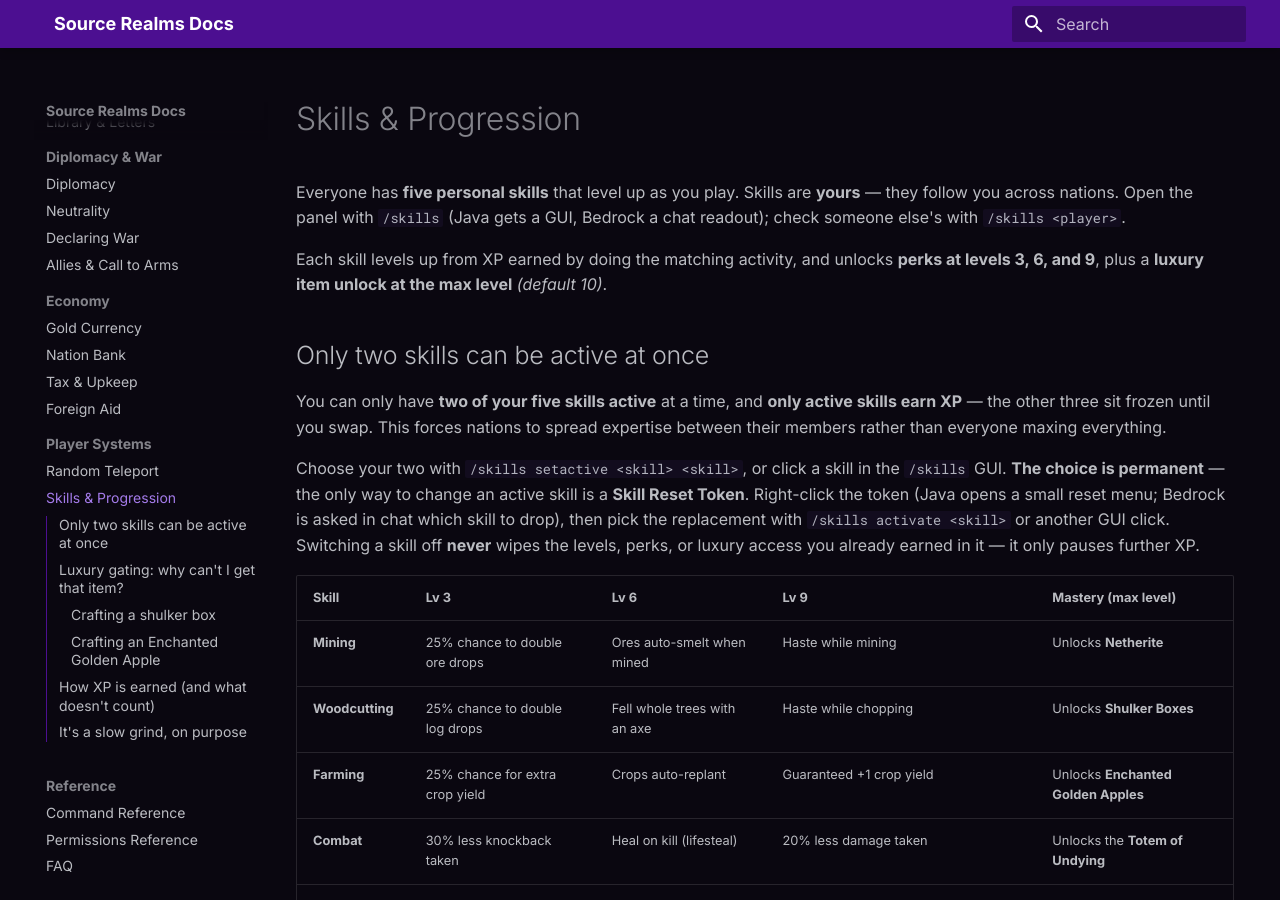
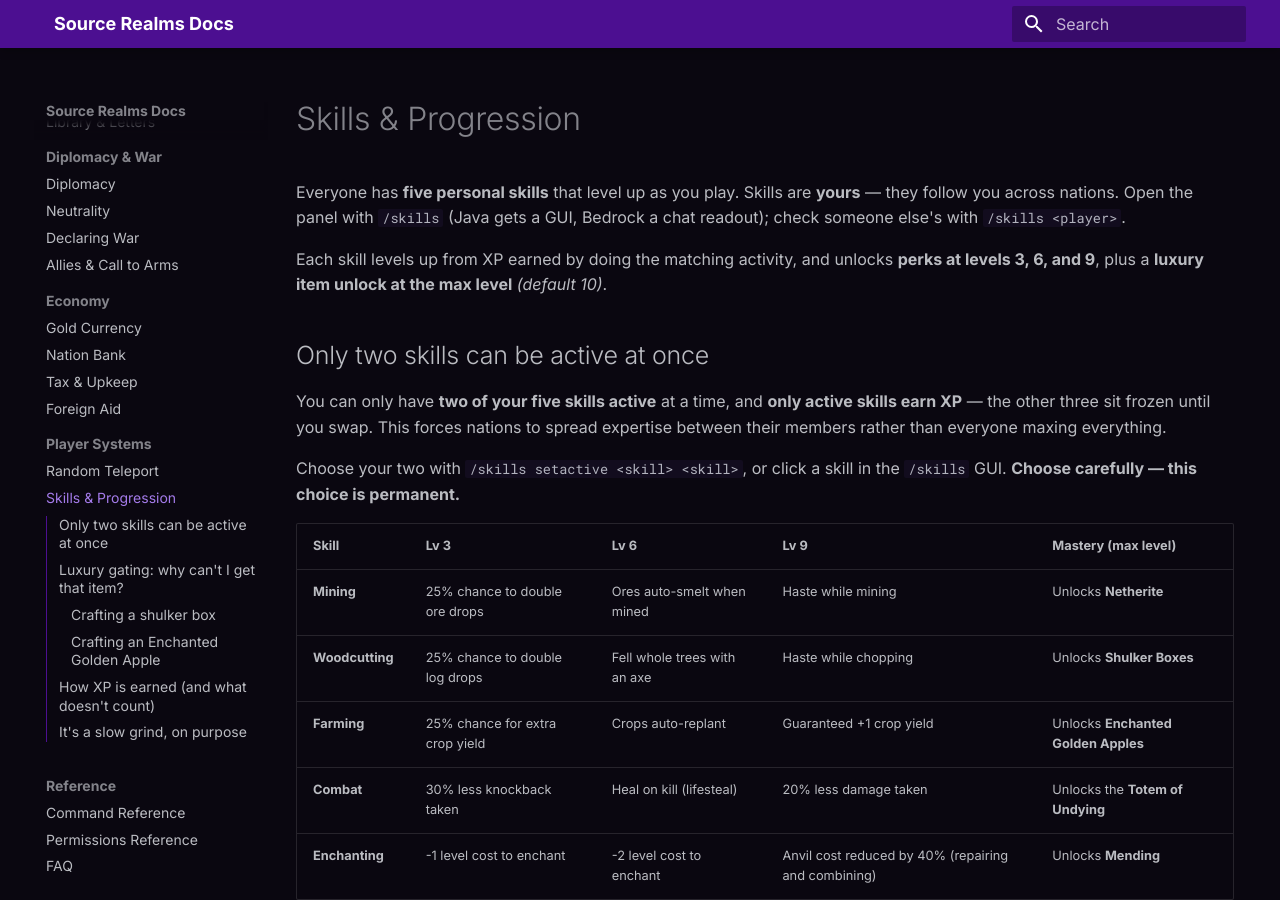
Before and after one commit to SourceRealms/sourcerealms-docs, an MkDocs documentation site: the page built from docs/skills.md, in a window 1280 px wide and 900 px high. Built offline with MkDocs 1.6.1 and Material for MkDocs 9.7.7, drawn with Linux system fonts in a browser that asks for light colours.

Commit message:
Stop advertising the Skill Reset Token to players (admin-only feature)
The reset token was never obtainable through normal play, but docs described it as the way to change a skill choice - implying players could get one. Rewrote to just say the choice is permanent.

```diff
--- a/docs/skills.md
+++ b/docs/skills.md
@@ -14,11 +14,7 @@ XP** — the other three sit frozen until you swap. This forces nations to sprea
 their members rather than everyone maxing everything.
 
 Choose your two with `/skills setactive <skill> <skill>`, or click a skill in the `/skills` GUI.
-**The choice is permanent** — the only way to change an active skill is a **Skill Reset Token**.
-Right-click the token (Java opens a small reset menu; Bedrock is asked in chat which skill to drop),
-then pick the replacement with `/skills activate <skill>` or another GUI click. Switching a skill
-off **never** wipes the levels, perks, or luxury access you already earned in it — it only pauses
-further XP.
+**Choose carefully — this choice is permanent.**
 
 | Skill | Lv 3 | Lv 6 | Lv 9 | Mastery (max level) |
 |---|---|---|---|---|
```
